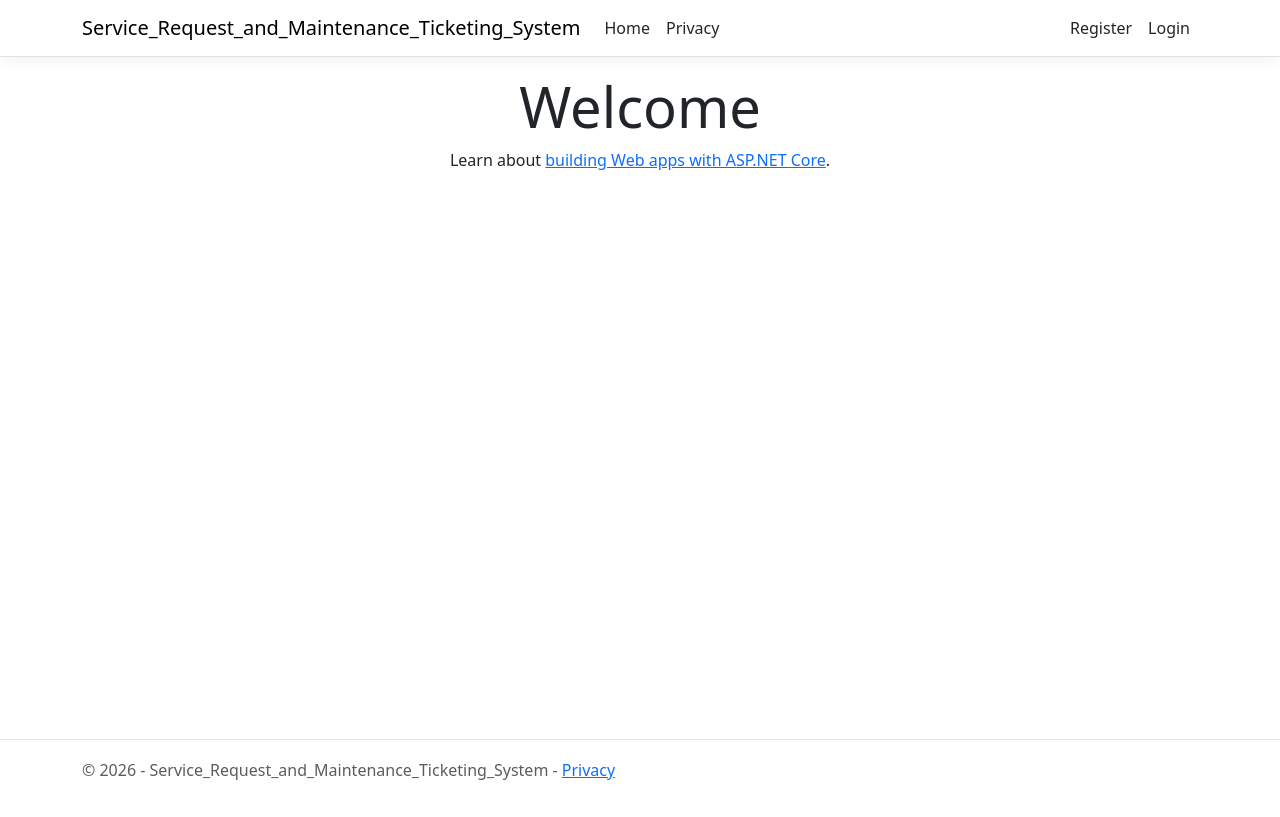
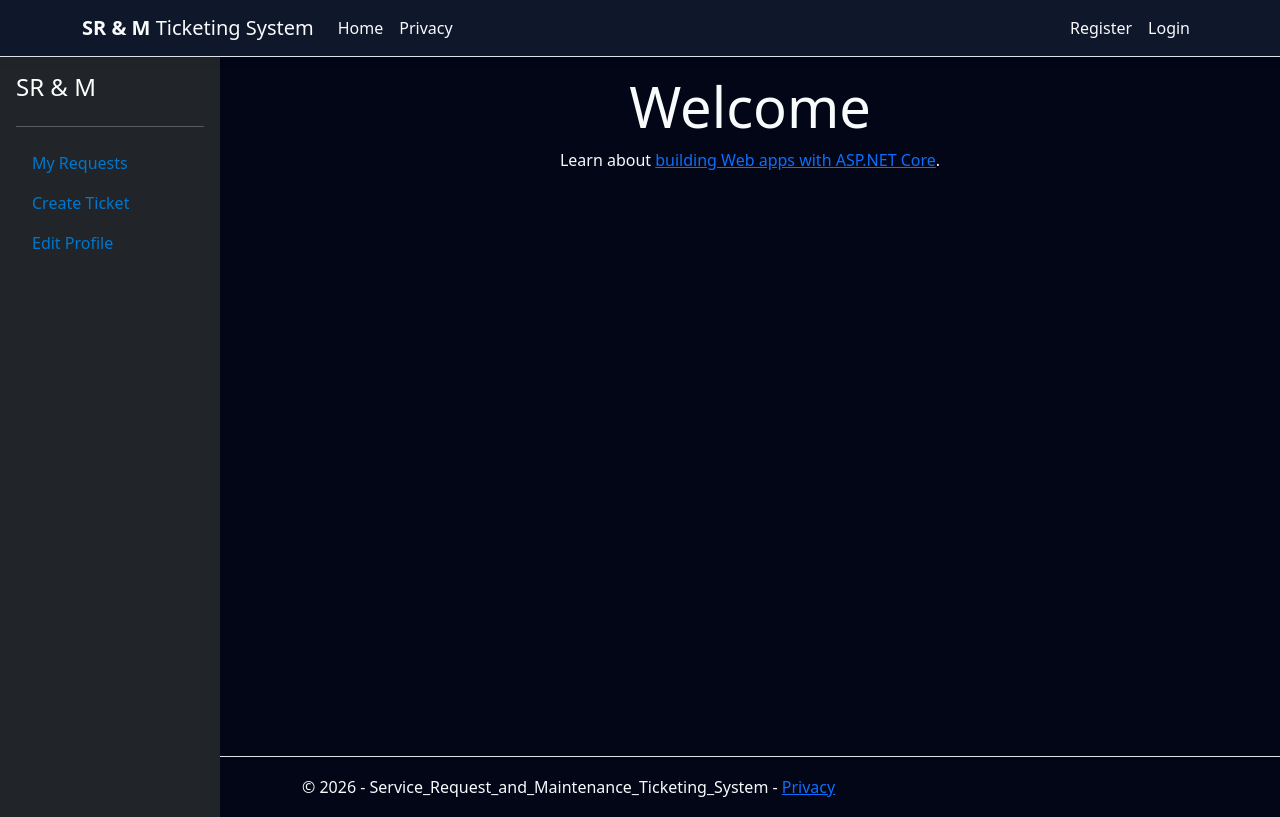
Before and after one commit to Eyad-waleed/Service-Request-and-Maintenance-Ticketing-System, an ASP.NET Core app: page / in a window 1280 px wide; the page is wider, and only the part inside the window is pictured. Before the commit the page ends 780 px from the top of that part, so only its background shows below. Run offline with ASP.NET Core 8, Linux system fonts and the light colour scheme; style sheets or scripts are compiled from the project's sources; some libraries are stand-ins or nearby versions.

Commit message:
Changed Layout bg colors, added sidebar

```diff
--- a/Service Request and Maintenance Ticketing System/Pages/Shared/_Layout.cshtml
+++ b/Service Request and Maintenance Ticketing System/Pages/Shared/_Layout.cshtml
@@ -11,9 +11,9 @@
 </head>
 <body>
     <header>
-        <nav class="navbar navbar-expand-sm navbar-toggleable-sm navbar-light bg-white border-bottom box-shadow mb-3">
+        <nav class="navbar navbar-expand-sm navbar-toggleable-sm navbar-light border-bottom box-shadow mb-3 sticky-top">
             <div class="container">
-                <a class="navbar-brand" asp-area="" asp-page="/Index">Service_Request_and_Maintenance_Ticketing_System</a>
+                <a class="navbar-brand" asp-area="" asp-page="/Index"><strong>SR & M</strong> Ticketing System</a>
                 <button class="navbar-toggler" type="button" data-bs-toggle="collapse" data-bs-target=".navbar-collapse" aria-controls="navbarSupportedContent"
                         aria-expanded="false" aria-label="Toggle navigation">
                     <span class="navbar-toggler-icon"></span>
@@ -21,10 +21,10 @@
                 <div class="navbar-collapse collapse d-sm-inline-flex justify-content-between">
                     <ul class="navbar-nav flex-grow-1">
                         <li class="nav-item">
-                            <a class="nav-link text-dark" asp-area="" asp-page="/Index">Home</a>
+                            <a class="nav-link" asp-area="" asp-page="/Index">Home</a>
                         </li>
                         <li class="nav-item">
-                            <a class="nav-link text-dark" asp-area="" asp-page="/Privacy">Privacy</a>
+                            <a class="nav-link" asp-area="" asp-page="/Privacy">Privacy</a>
                         </li>
                     </ul>
                     <partial name="_LoginPartial" />
@@ -32,13 +32,34 @@
             </div>
         </nav>
     </header>
+
     <div class="container">
-        <main role="main" class="pb-3">
+        <aside class="sidebar bg-dark text-white p-3">
+            <nav>
+                <h4 class="mb-4">SR & M</h4><hr />
+                <ul class="nav flex-column">
+                    <li class="nav-item">
+                        <a href="#" class="nav-link">My Requests</a>
+                    </li>
+                    <li class="nav-item">
+                        <a href="#" class="nav-link">Create Ticket</a>
+                    </li>
+                    <li class="nav-item">
+                        <a href="#" class="nav-link">Edit Profile</a>
+                    </li>
+                </ul>
+            </nav>
+        </aside>
+    </div>
+    <div class="container">
+        <main role="main" class="main-content pb-3">
             @RenderBody()
         </main>
     </div>
 
-    <footer class="border-top footer text-muted">
+
+
+    <footer class="border-top footer">
         <div class="container">
             &copy; 2026 - Service_Request_and_Maintenance_Ticketing_System - <a asp-area="" asp-page="/Privacy">Privacy</a>
         </div>
--- a/Service Request and Maintenance Ticketing System/Pages/Shared/_LoginPartial.cshtml
+++ b/Service Request and Maintenance Ticketing System/Pages/Shared/_LoginPartial.cshtml
@@ -6,21 +6,21 @@
 @if (SignInManager.IsSignedIn(User))
 {
     <li class="nav-item">
-        <a  class="nav-link text-dark" asp-area="Identity" asp-page="/Account/Manage/Index" title="Manage">Hello @User.Identity?.Name!</a>
+        <a  class="nav-link" asp-area="Identity" asp-page="/Account/Manage/Index" title="Manage">Hello @User.Identity?.Name!</a>
     </li>
     <li class="nav-item">
         <form class="form-inline" asp-area="Identity" asp-page="/Account/Logout" asp-route-returnUrl="@Url.Page("/Index", new { area = "" })">
-            <button  type="submit" class="nav-link btn btn-link text-dark">Logout</button>
+            <button  type="submit" class="nav-link btn btn-link">Logout</button>
         </form>
     </li>
 }
 else
 {
     <li class="nav-item">
-        <a class="nav-link text-dark" asp-area="Identity" asp-page="/Account/Register">Register</a>
+        <a class="nav-link" asp-area="Identity" asp-page="/Account/Register">Register</a>
     </li>
     <li class="nav-item">
-        <a class="nav-link text-dark" asp-area="Identity" asp-page="/Account/Login">Login</a>
+        <a class="nav-link" asp-area="Identity" asp-page="/Account/Login">Login</a>
     </li>
 }
 </ul>
--- a/Service Request and Maintenance Ticketing System/wwwroot/css/site.css
+++ b/Service Request and Maintenance Ticketing System/wwwroot/css/site.css
@@ -1,3 +1,9 @@
+:root {
+    --body-bg: #020617;
+    --navbar-bg-color: #0f172a;
+    --text-color: #f8fafc;
+}
+
 html {
   font-size: 14px;
 }
@@ -18,7 +24,15 @@ html {
 }
 
 body {
-  margin-bottom: 60px;
+    margin-bottom: 60px;
+    background-color: var(--body-bg);
+    color: var(--text-color)
+}
+footer {
+    color: var(--text-color);
+    margin-left: 220px;
+    height: 60px;
+
 }
 
 .form-floating > .form-control-plaintext::placeholder, .form-floating > .form-control::placeholder {
@@ -29,3 +43,23 @@ body {
 .form-floating > .form-control-plaintext:focus::placeholder, .form-floating > .form-control:focus::placeholder {
   text-align: start;
 }
+
+.navbar {
+/*    position: fixed;*/
+    background-color: var(--navbar-bg-color);
+}
+.nav-link, .navbar-brand, nav-item {
+    color: #f8fafc;
+}
+
+.sidebar {
+    position: fixed;
+    top: 57px;
+    left: 0px;
+    width: 220px;
+    height: 100vh;
+}
+.main-content {
+    margin-left: 220px;
+    min-height: calc(100vh - 117px); /* 100vh minus navbar (57px) and footer (~60px) */
+}
```
